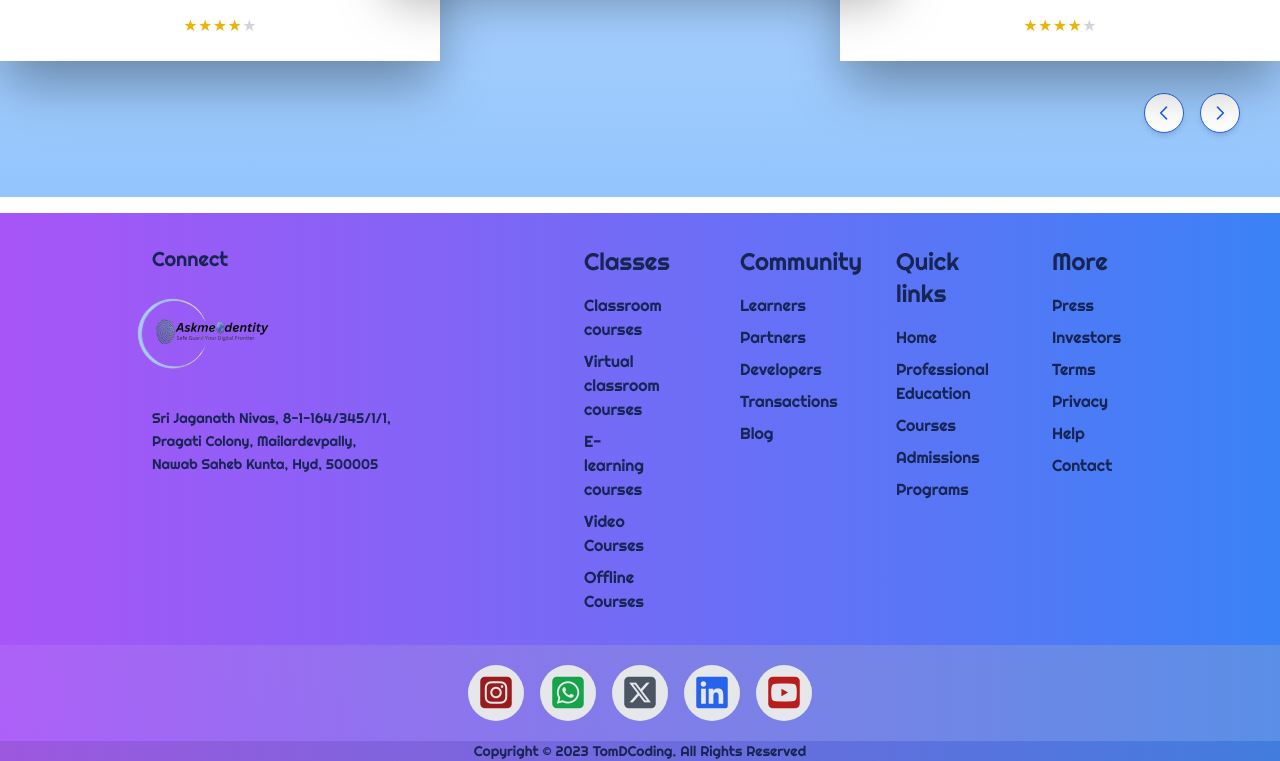
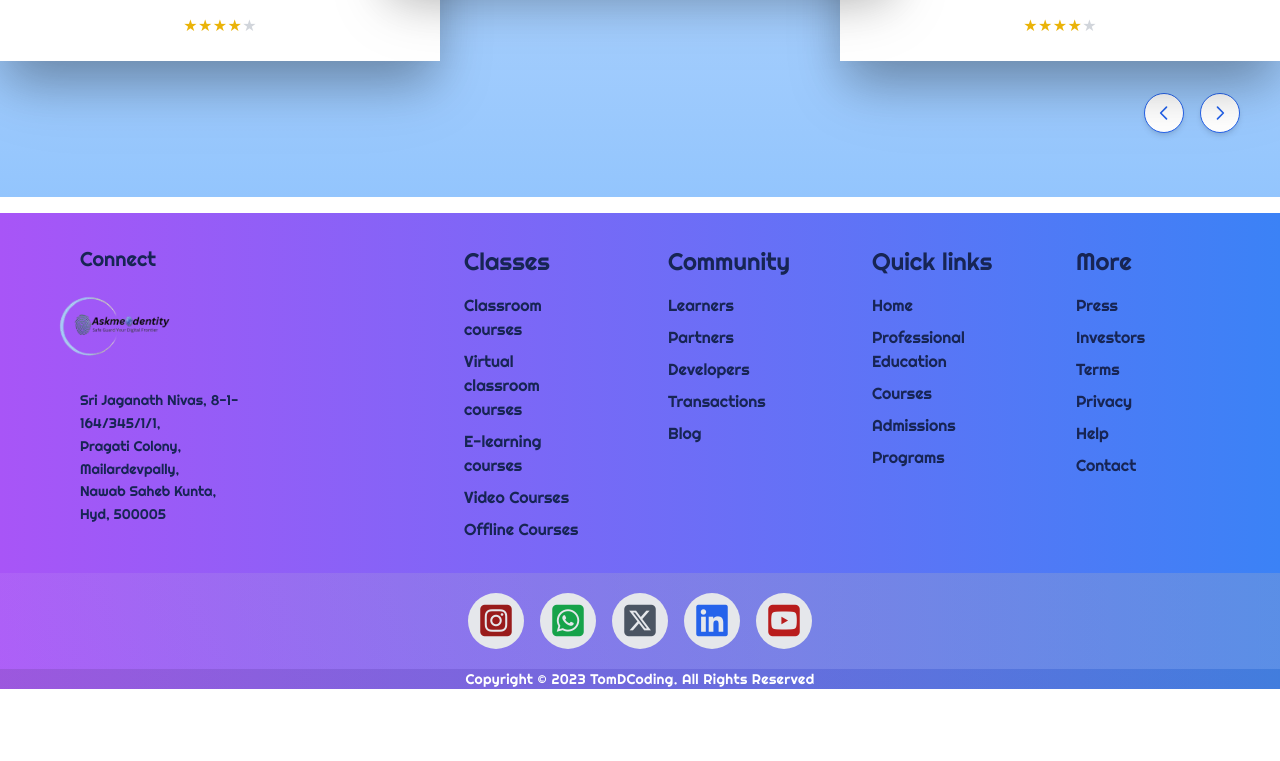
Before and after one commit to tomdu3/course-hub, a plain HTML site: page index.html in a window 1280 px wide. Shown: the part 5518-6279 px from the top of the page. After the commit the page ends 6207 px from the top, so only its background shows below. Drawn offline with nearby package versions, Linux system fonts and the light colour scheme.

Commit message:
fix spacing in footer

```diff
--- a/index.html
+++ b/index.html
@@ -550,9 +550,9 @@
   <!-- Footer -->
   <footer class="pt-8 mt-4 bg-gradient-to-r from-purple-500 to-blue-500 text-blue-950 font-serif">
     <div class="px-6 mx-10">
-      <div class="flex flex-wrap justify-around">
+      <div class="flex flex-wrap justify-between">
         <!-- Connect Section -->
-        <div class="w-full md:w-1/4 px-4">
+        <div class="w-full md:w-1/6 px-4">
           <h3 class="text-xl mb-4">Connect</h3>
           <img src="./assets/img/logo.png" alt="Logo" class="mb-2 transform translate-x-[-50px]">
           <p class="text-sm font-light leading-relaxed">
@@ -563,7 +563,7 @@
         </div>
 
         <!-- Other Sections -->
-        <div class="w-full md:w-2/4 px-4 flex-end">
+        <div class="w-full md:w-4/6 px-4 flex-end">
           <div class="grid grid-cols-2 lg:grid-cols-4 gap-20">
             <!-- Classes -->
             <div>
@@ -640,8 +640,8 @@
     </div>
 
     <!-- Bottom Section -->
-    <div class="copyright brands text-center text-sm">
-      <p>Copyright © <span id="year">2023</span> TomDCoding. All Rights Reserved</p>
+    <div class="copyright brands text-center text-sm text-white">
+      <p class="font-light tracking-wide">Copyright © <span id="year">2023</span> TomDCoding. All Rights Reserved</p>
     </div>
   </footer>
 
```
